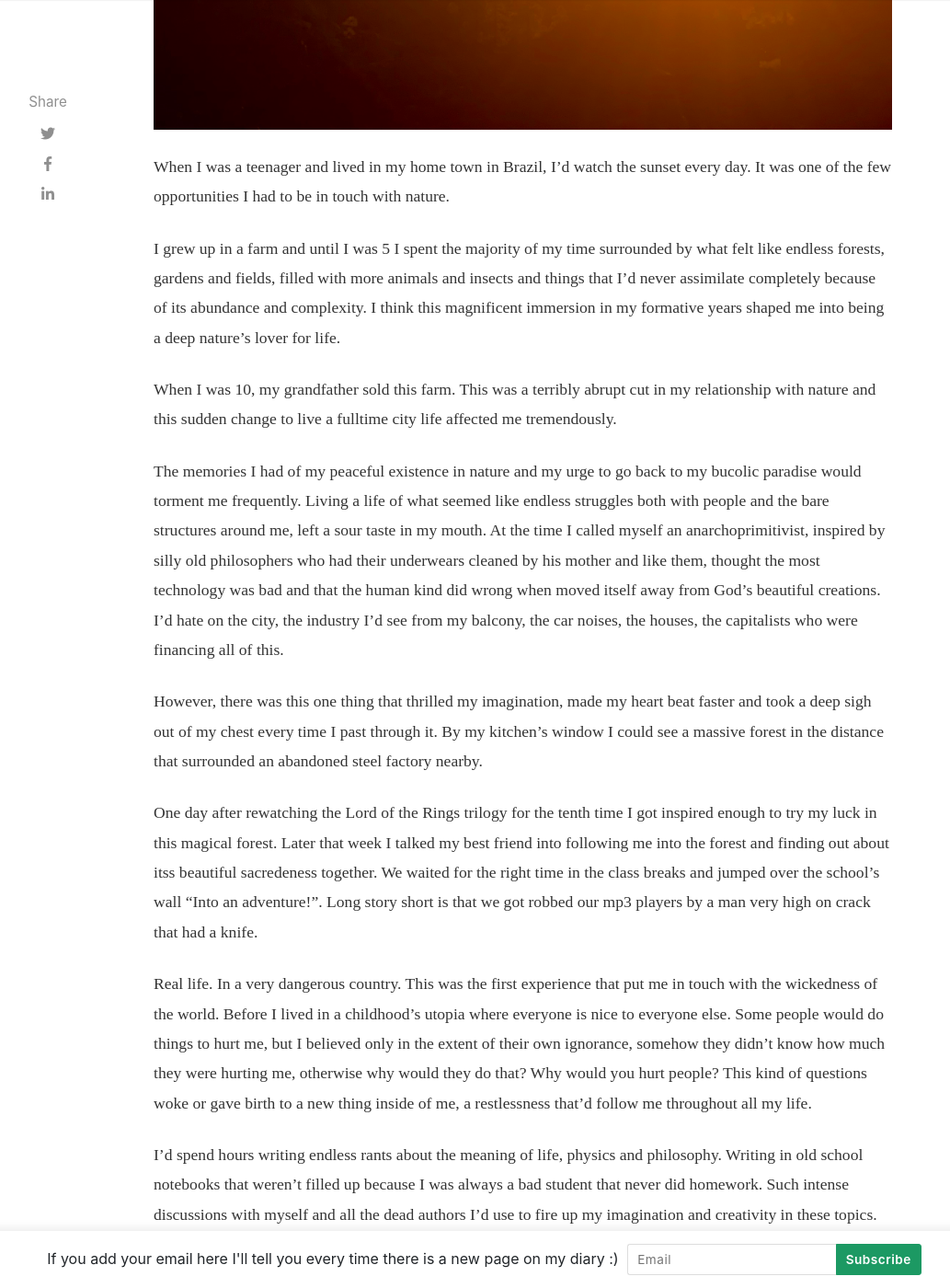
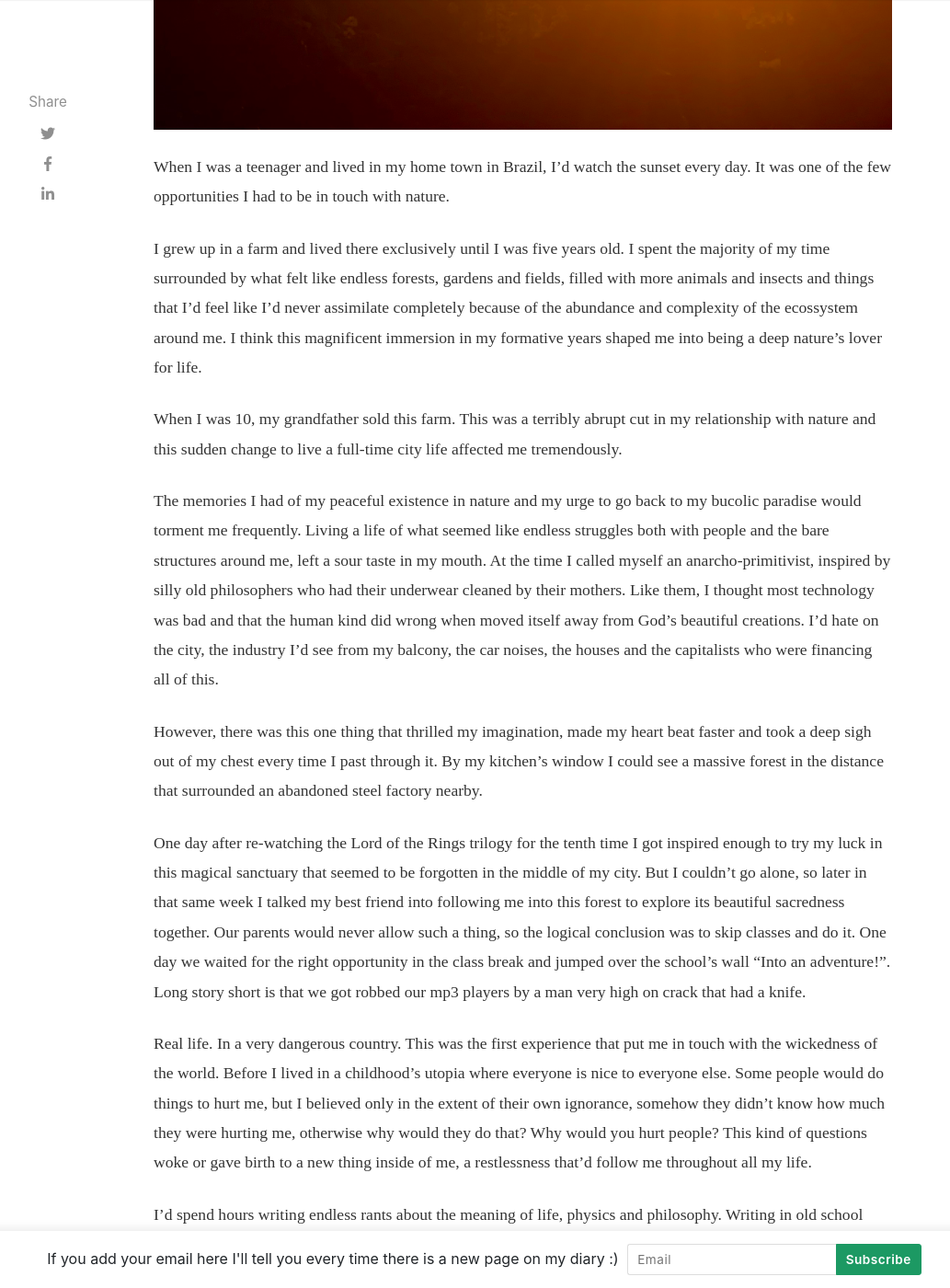
Before and after one commit to wireless-hippie/wireless-hippie.github.io, a Jekyll site: the page built from _posts/2021-02-01-tenerife-sunset.md, in a window 1280 px wide and 1400 px high, scrolled down 856 px. Shown: the whole window at 92% size, without its empty margins (118-1151 px from the left). Built offline with Jekyll 4.4.1, drawn with Linux system fonts in a browser that asks for light colours; nearby versions of some CDN libraries.

Commit message:
better tenerife

```diff
--- a/_posts/2021-02-01-tenerife-sunset.md
+++ b/_posts/2021-02-01-tenerife-sunset.md
@@ -12,15 +12,15 @@ hidden: false
 
 When I was a teenager and lived in my home town in Brazil, I'd watch the sunset every day. It was one of the few opportunities I had to be in touch with nature.
 
-I grew up in a farm and until I was 5 I spent the majority of my time surrounded by what felt like endless forests, gardens and fields, filled with more animals and insects and things that I'd never assimilate completely because of its abundance and complexity. I think this magnificent immersion in my formative years shaped me into being a deep nature's lover for life.
+I grew up in a farm and lived there exclusively until I was five years old. I spent the majority of my time surrounded by what felt like endless forests, gardens and fields, filled with more animals and insects and things that I'd feel like I'd never assimilate completely because of the abundance and complexity of the ecossystem around me. I think this magnificent immersion in my formative years shaped me into being a deep nature's lover for life.
 
-When I was 10, my grandfather sold this farm. This was a terribly abrupt cut in my relationship with nature and this sudden change to live a fulltime city life affected me tremendously.
+When I was 10, my grandfather sold this farm. This was a terribly abrupt cut in my relationship with nature and this sudden change to live a full-time city life affected me tremendously.
 
-The memories I had of my peaceful existence in nature and my urge to go back to my bucolic paradise would torment me frequently. Living a life of what seemed like endless struggles both with people and the bare structures around me, left a sour taste in my mouth. At the time I called myself an anarchoprimitivist, inspired by silly old philosophers who had their underwears cleaned by his mother and like them, thought the most technology was bad and that the human kind did wrong when moved itself away from God's beautiful creations. I'd hate on the city, the industry I'd see from my balcony, the car noises, the houses, the capitalists who were financing all of this.
+The memories I had of my peaceful existence in nature and my urge to go back to my bucolic paradise would torment me frequently. Living a life of what seemed like endless struggles both with people and the bare structures around me, left a sour taste in my mouth. At the time I called myself an anarcho-primitivist, inspired by silly old philosophers who had their underwear cleaned by their mothers. Like them, I thought most technology was bad and that the human kind did wrong when moved itself away from God's beautiful creations. I'd hate on the city, the industry I'd see from my balcony, the car noises, the houses and the capitalists who were financing all of this.
 
 However, there was this one thing that thrilled my imagination, made my heart beat faster and took a deep sigh out of my chest every time I past through it. By my kitchen's window I could see a massive forest in the distance that surrounded an abandoned steel factory nearby.
 
-One day after rewatching the Lord of the Rings trilogy for the tenth time I got inspired enough to try my luck in this magical forest. Later that week I talked my best friend into following me into the forest and finding out about itss beautiful sacredeness together. We waited for the right time in the class breaks and jumped over the school's wall "Into an adventure!". Long story short is that we got robbed our mp3 players by a man very high on crack that had a knife.
+One day after re-watching the Lord of the Rings trilogy for the tenth time I got inspired enough to try my luck in this magical sanctuary that seemed to be forgotten in the middle of my city. But I couldn't go alone, so later in that same week I talked my best friend into following me into this forest to explore its beautiful sacredness together. Our parents would never allow such a thing, so the logical conclusion was to skip classes and do it. One day we waited for the right opportunity in the class break and jumped over the school's wall "Into an adventure!". Long story short is that we got robbed our mp3 players by a man very high on crack that had a knife.
 
 Real life. In a very dangerous country. This was the first experience that put me in touch with the wickedness of the world. Before I lived in a childhood's utopia where everyone is nice to everyone else. Some people would do things to hurt me, but I believed only in the extent of their own ignorance, somehow they didn't know how much they were hurting me, otherwise why would they do that? Why would you hurt people? This kind of questions woke or gave birth to a new thing inside of me, a restlessness that'd follow me throughout all my life.
 
```
